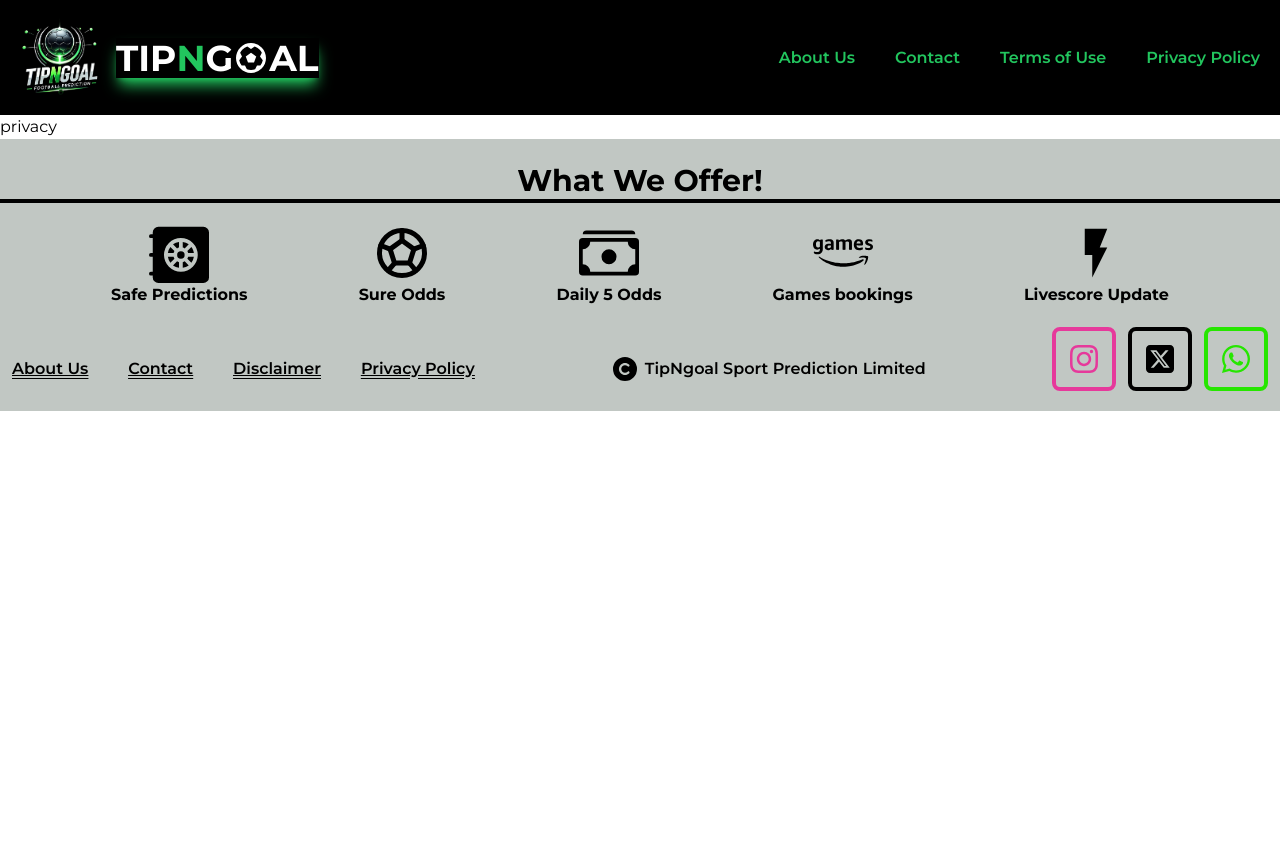
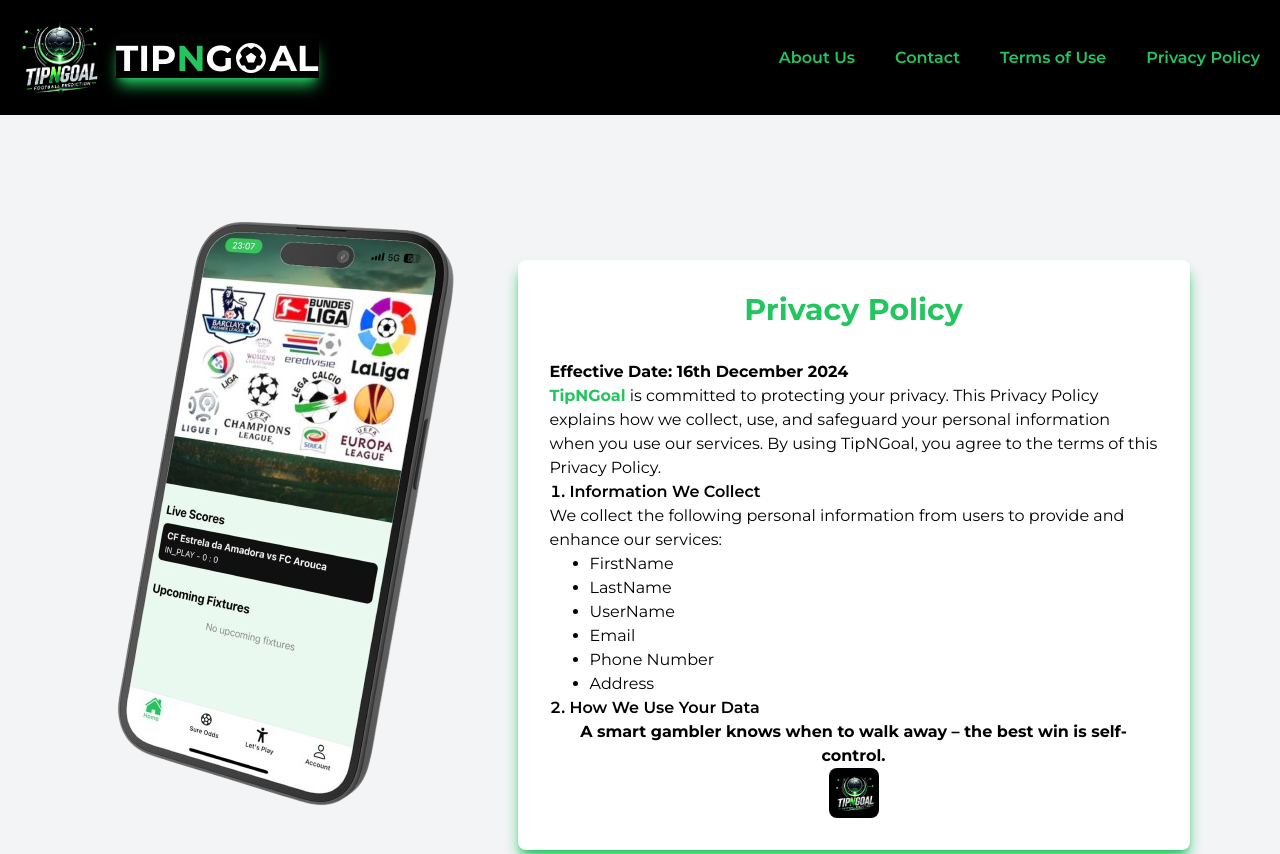
Before and after one commit to lexxAsido/TipNGoal-Web, a Next.js app: page /privacy in a window 1280 px wide. Shown: the top 854 px of the page. Before the commit the page ends 800 px from the top, so only its background shows below. Built offline with nearby package versions, Linux system fonts and the light colour scheme.

Commit message:
new commit

```diff
--- a/app/(tip)/about/page.jsx
+++ b/app/(tip)/about/page.jsx
@@ -1,21 +1,22 @@
 import Image from "next/image";
+import Link from "next/link";
 import React from "react";
 
 const about = () => {
   return (
-    <main className="flex flex-row items-center p-5 gap-5 h-dvh font-sans max-md:flex-col max-md:h-auto m-3">
+    <main className="flex flex-row items-center justify-center p-5 gap-5 h-dvh font-sans max-md:flex-col max-md:h-auto m-3">
       <div>
         <Image
           src="/tip-left.png"
           alt="TipNGoal Prediction"
-          width={800}
+          width={400}
           height={100}
           className="w-auto h-auto "
         />
       </div>
 
-      <div className="text-balance text-2xl max-md:text-lg shadow-xl shadow-green-500 py-10 px-3 border-green-500 ">
-        <h1 className="font-bold text-center  border-green-500 text-5xl mb-5 max-md:text-xl">About Us</h1>
+      <div className="text-balance  max-md:text-lg shadow-xl max-w-2xl shadow-green-500 py-10 px-3 border-green-500 ">
+        <h1 className="font-bold text-center  text-green-500 text-3xl mb-5 max-md:text-lg">About Us</h1>
         <p className="text-balance">
           At <span className="text-green-500">TIPNGOAL</span>  Prediction, we are passionate about helping sports
           enthusiasts and betting fans make informed and confident predictions.
@@ -54,6 +55,19 @@
           TipNgoal is here to guide you every step of the way. Join us today,
           and let’s turn your passion for sports into a rewarding experience!
         </p>
+        <p className="text-center font-bold mt-5 max-md:text-sm">The best bet you can make is on your own discipline. Bet responsibly!</p>
+
+        <div className="flex justify-center">
+        <Link href={"/"}>
+            <Image
+              src="/tiplogo2.png"
+              alt="TipNGoal Prediction"
+              width="50"
+              height="50"
+              className="rounded-lg max-lg:w-14 bg-black"
+              />
+          </Link>
+              </div>
       </div>
     </main>
   );
--- a/app/(tip)/contact/page.jsx
+++ b/app/(tip)/contact/page.jsx
@@ -11,8 +11,8 @@
         <Image
           src="/signup.png"
           alt="TipNGoal Prediction"
-          width={800}
-          height={500}
+          width={900}
+          height={200}
           className="w-auto h-auto "
         />
       </div>
--- a/app/(tip)/privacy/page.jsx
+++ b/app/(tip)/privacy/page.jsx
@@ -1,10 +1,64 @@
+import Image from 'next/image';
+import Link from 'next/link';
 import React from 'react';
 
 const privacy = () => {
   return (
+    <section className="bg-gray-100 py-12 px-4 flex justify-center items-center min-h-screen flex-row max-md:flex-col md:gap-10">
     <div>
-      privacy
-    </div>
+    <Image
+      src="/live.png"
+      alt="TipNGoal Prediction"
+      width={300}
+      height={100}
+      className="w-auto h-auto "
+      />
+      </div>
+
+      <div className="bg-white rounded-lg shadow-lg p-8 max-w-2xl w-full shadow-green-500 mt-20  border-green-500">
+        <h2 className='text-3xl font-bold text-center mb-8 text-green-500 max-md:text-lg'>Privacy Policy</h2>
+        <h3 className='font-bold'>Effective Date: 16th December 2024</h3>
+        <p><span className='text-green-500 font-bold'>TipNGoal</span> is committed to protecting your privacy. This Privacy Policy explains how we collect, use, and safeguard your personal information when you use our services. By using TipNGoal, you agree to the terms of this Privacy Policy.</p>
+          <ol>
+            <li className='list-decimal ml-5 font-semibold'>Information We Collect</li>
+            <p>We collect the following personal information from users to provide and enhance our services:</p>
+            <ul className='list-disc ml-10'>
+              <li>FirstName</li>
+              <li>LastName</li>
+              <li>UserName</li>
+              <li>Email</li>
+              <li>Phone Number</li>
+              <li>Address</li>
+            </ul>
+          <li className='list-decimal ml-5 font-semibold'>How We Use Your Data</li>
+
+
+
+
+
+          </ol>
+
+
+
+
+
+
+
+
+        <p className='text-center font-bold max-md:text-sm'>A smart gambler knows when to walk away – the best win is self-control.</p>
+        <div className="flex justify-center">
+        <Link href={"/"}>
+            <Image
+              src="/tiplogo2.png"
+              alt="TipNGoal Prediction"
+              width="50"
+              height="50"
+              className="rounded-lg max-lg:w-14 bg-black"
+              />
+          </Link>
+              </div>
+      </div>
+    </section>
   );
 }
 
--- /dev/null
+++ b/app/(tip)/terms/page.jsx
@@ -0,0 +1,60 @@
+import Image from 'next/image';
+import Link from 'next/link';
+import React from 'react';
+
+const page = () => {
+  return (
+    <section className="bg-gray-100 py-12 px-4 flex justify-center items-center min-h-screen flex-row max-md:flex-col md:gap-10">
+        <div>
+        <Image
+          src="/tip2-portrait.png"
+          alt="TipNGoal Prediction"
+          width={300}
+          height={100}
+          className="w-auto h-auto "
+          />
+          </div>
+
+      <div className="bg-white rounded-lg shadow-lg p-8 max-w-2xl w-full shadow-green-500 mt-20  border-green-500">
+      <h2 className="text-3xl font-bold text-center mb-8 text-green-500 max-md:text-lg">Terms Of Use</h2>
+      <h3 className='font-bold'>Disclaimer</h3>
+      <p>
+      TipNGoal is a strictly information-based application designed to provide daily picks, odds, and sports predictions with a high win percentage. While we strive to offer accurate and valuable insights to enhance your sports prediction experience, we do not guarantee the success of any predictions provided.
+      </p>
+      <h3 className='font-bold'>Important Notes:</h3>
+      <ul className="list-disc ml-7">
+        <li>TipNGoal does not offer any opportunities to win real money or prizes.</li>
+        <li>The application is not a betting platform and does not facilitate or endorse any form of gambling.</li>
+        <li>Our aim is solely to serve as a reliable and informative resource for football and sports enthusiasts.</li>
+      </ul>
+      <p>
+      Users are encouraged to use the information responsibly and understand that sports predictions are inherently uncertain. TipNGoal will not be held liable for any decisions, actions, or outcomes resulting from the use of our predictions or information.
+      </p>
+      <h3 className='font-bold'>Bet Responsibly – A Wise Word for Gamblers</h3>
+      <p>At TipNGoal, we encourage all users to bet responsibly and understand the importance of maintaining control when engaging in any betting activities. Gambling should be viewed as a form of entertainment, not a means to earn money or solve financial problems.</p>
+      <h3>Here are some wise words for gamblers:</h3>
+      <ul className="list-disc ml-7">
+        <li>Set Limits: Always decide on a budget and stick to it. Never bet more than you can afford to lose.</li>
+        <li>Stay Disciplined: Avoid chasing losses or letting emotions influence your decisions.</li>
+        <li>Take Breaks: Remember, gambling is not a race. Step away if you feel overwhelmed.</li>
+        <li>Know When to Stop: Recognize when it’s time to walk away and seek help if gambling starts affecting your personal or financial life.</li>
+      </ul>
+        <p>If you or someone you know is struggling with gambling, please reach out to a trusted organization or helpline in your area for support. Betting responsibly ensures that the experience remains enjoyable and within your control.</p>
+      <p className='font-bold text-center max-md:text-sm'>Luck is fleeting, but responsibility lasts. Gamble wisely!</p>
+      <div className="flex justify-center">
+        <Link href={"/"}>
+            <Image
+              src="/tiplogo2.png"
+              alt="TipNGoal Prediction"
+              width="50"
+              height="50"
+              className="rounded-lg max-lg:w-14 bg-black"
+              />
+          </Link>
+              </div>
+      </div>
+    </section>
+  );
+}
+
+export default page;
--- a/app/component/Footer.jsx
+++ b/app/component/Footer.jsx
@@ -43,7 +43,7 @@
           <button className=" hover:scale-110 transition-all hover:text-green-500 underline decoration-double"><Link href={"/contact"}>Contact</Link>
 
           </button>
-          <button className=" hover:scale-110 transition-all hover:text-green-500 underline decoration-double"><Link href={"#"}>Disclaimer</Link>
+          <button className=" hover:scale-110 transition-all hover:text-green-500 underline decoration-double"><Link href={"/terms"}>Terms of Use</Link>
 
           </button>
           <button className=" hover:scale-110 transition-all hover:text-green-500 underline decoration-double"><Link href={"/privacy"}>Privacy Policy</Link>
--- a/app/component/Navbar.jsx
+++ b/app/component/Navbar.jsx
@@ -30,8 +30,9 @@
         <div className='flex gap-10 font-semibold mr-3 text-green-500 max-lg:hidden '>
           <button className=' hover:scale-110 hover:border-b-4 border-white transition-all '><Link href={"/about"}>About Us</Link></button>
           <button className=' hover:scale-110 hover:border-b-4 border-white transition-all'><Link href={"/contact"}>Contact</Link></button>
-          <button className=' hover:scale-110 hover:border-b-4 border-white transition-all'>Terms of Use</button>
-          <button className=' hover:scale-110 hover:border-b-4 border-white transition-all'>Privacy Policy</button>
+          <button className=' hover:scale-110 hover:border-b-4 border-white transition-all'><Link href={"/terms"}>Terms of Use</Link></button>
+          <button className=' hover:scale-110 hover:border-b-4 border-white transition-all'><Link href={"/privacy"}>Privacy Policy</Link></button>
+
         </div>
 
         {/* Hamburger Menu Button */}
@@ -48,22 +49,22 @@
 
         {/* Navigation Links */}
         {navOpen && (
-          <div className="absolute top-full left-0 w-full bg-green-500/60 font-bold flex flex-col items-center gap-6 p-6 h-screen backdrop-blur-md shadow-lg">
-            <button className="hover:scale-110 hover:border-b-4 border-green-500 transition-all">
+          <div className="absolute top-full left-0 w-full bg-green-500/60 font-bold flex flex-col justify-center items-center gap-10 p-6 h-screen backdrop-blur-md shadow-lg">
+            <button className="hover:scale-110 hover:border-b-4 border-white transition-all">
               <Link href={"/about"}>About Us</Link>
             </button>
-            <button className="hover:scale-110 hover:border-b-4 border-green-500 transition-all">
+            <button className="hover:scale-110 hover:border-b-4 border-white transition-all">
               <Link href={"/contact"}>Contact</Link>
             </button>
-            <button className="hover:scale-110 hover:border-b-4 border-green-500 transition-all">
+            <button className="hover:scale-110 hover:border-b-4 border-white transition-all">
               Terms of Use
             </button>
-            <button className="hover:scale-110 hover:border-b-4 border-green-500 transition-all">
+            <button className="hover:scale-110 hover:border-b-4 border-white transition-all">
               Privacy Policy
             </button>
-            <button className="hover:scale-110 hover:border-b-4 border-green-500 transition-all">
-              Disclaimer
-            </button>
+            {/* <button className="hover:scale-110 hover:border-b-4 border-white transition-all">
+            <Link href={"/disclaimer"}>Disclaimer</Link>
+            </button> */}
           </div>
         )}
       </div>
```
